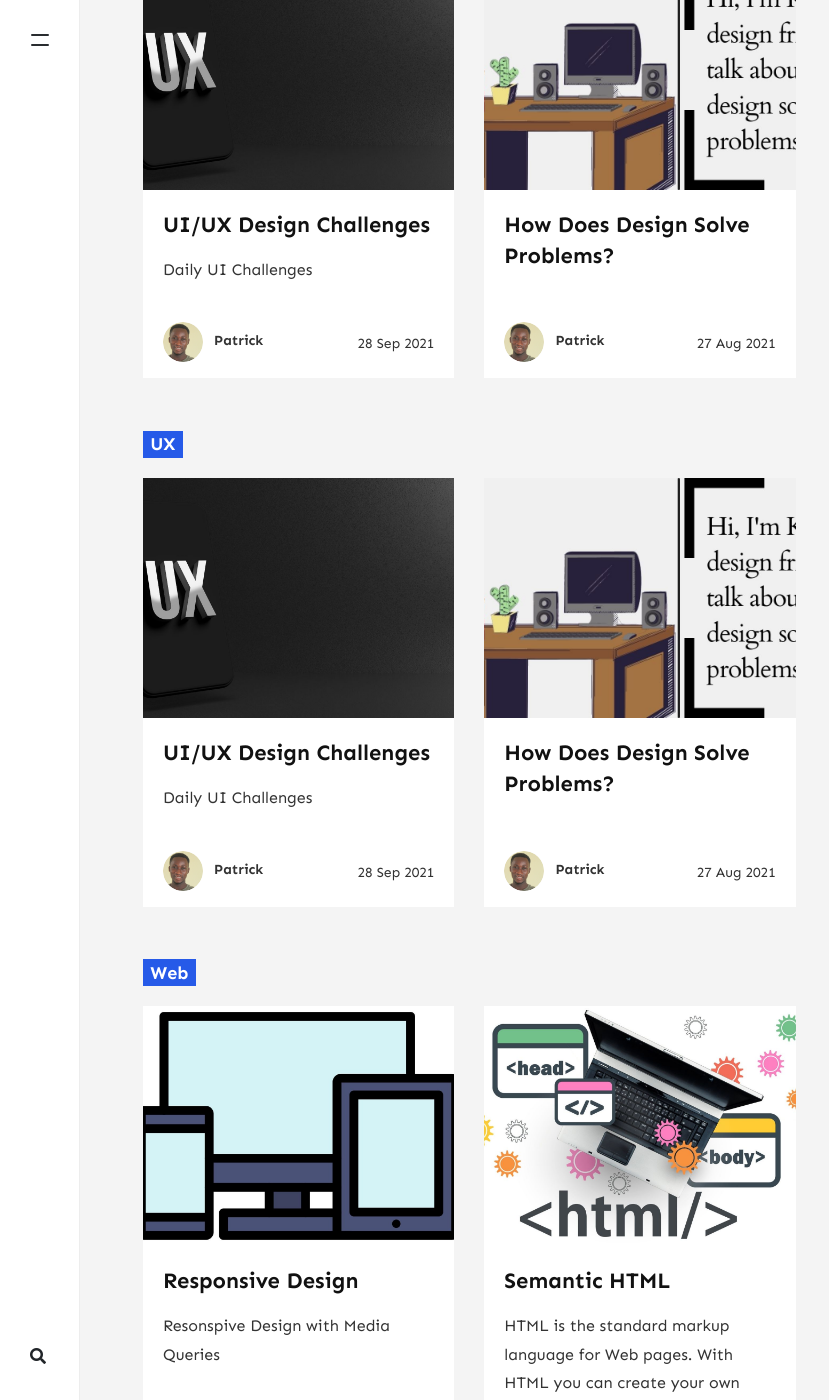
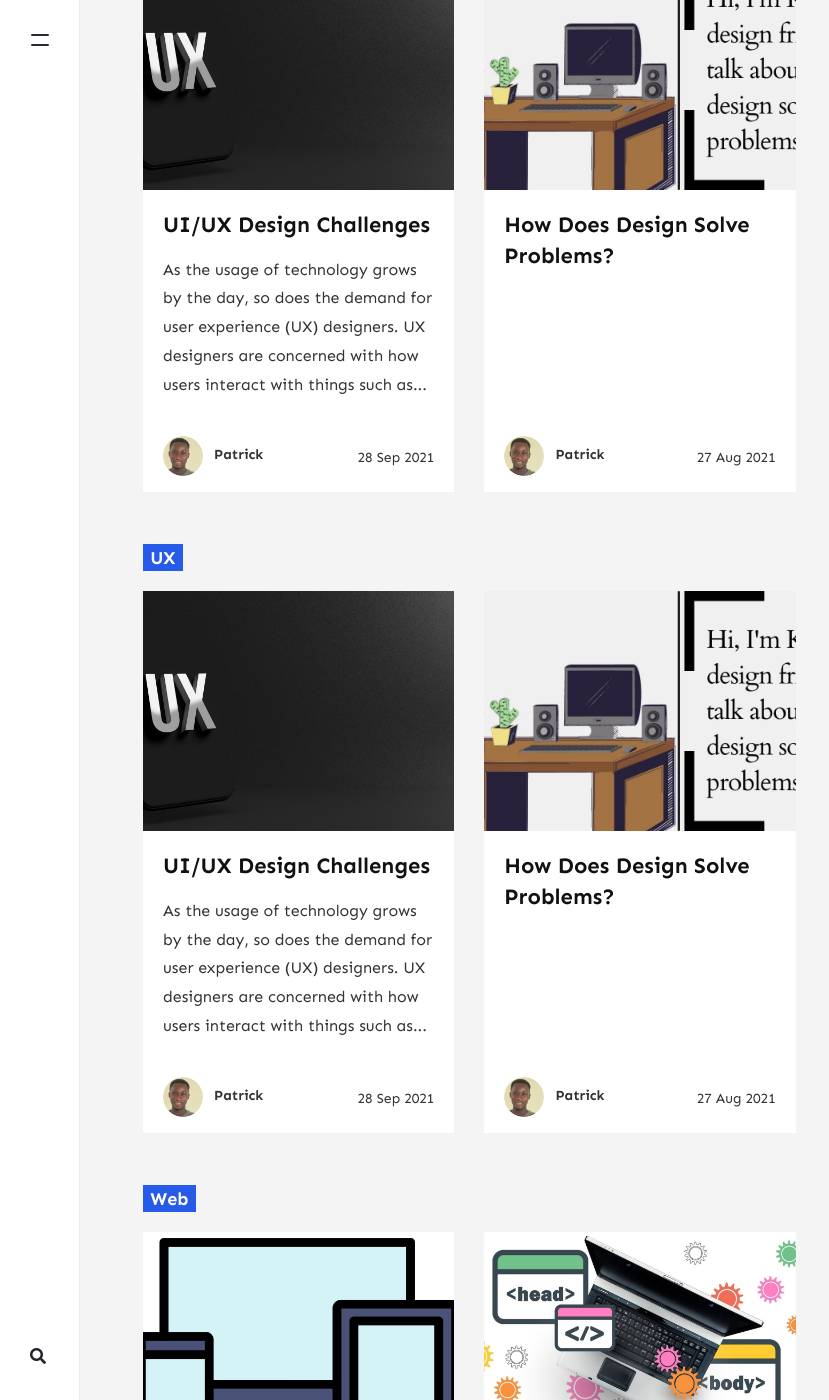
Before and after one commit to Dev-Path/briefcase, a Jekyll site: the page built from _pages/categories.md, in a window 1280 px wide and 1400 px high, scrolled down 3072 px. Shown: the whole window, without its empty margins (0-829 px from the left). Built offline with Jekyll 4.4.1, drawn with Linux system fonts in a browser that asks for light colours; nearby versions of some CDN libraries; comment, search, counter and statistics services are not loaded.

Commit message:
update content

```diff
--- a/_posts/2021-09-28-ux-ui-design-challenges.md
+++ b/_posts/2021-09-28-ux-ui-design-challenges.md
@@ -9,8 +9,6 @@
 ---
 
 
-## Daily UI Challenges
-
 As the usage of technology grows by the day, so does the demand for user experience (UX) designers. UX designers are concerned with how users interact with things such as websites, applications, and physical items. Everyday encounters are made more helpful, pleasant, and accessible by UX designers. That is why businesses of all sizes and in a variety of sectors require the services of UX designers. I am thrilled to walk through this journey to become a better UX designer, as I gain the skills necessary to launch a career/product in today's most demand to technology products.
 
-### Daily UI :: 001
+## Daily UI :: 001
```
